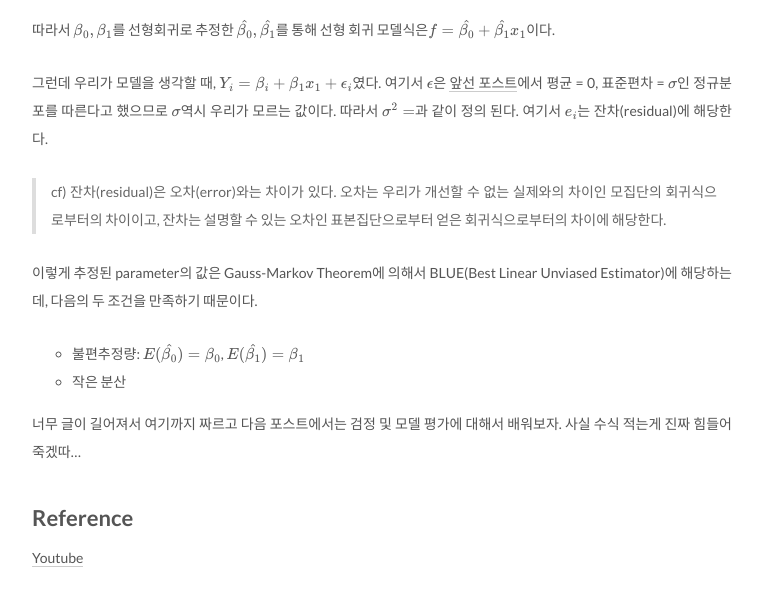
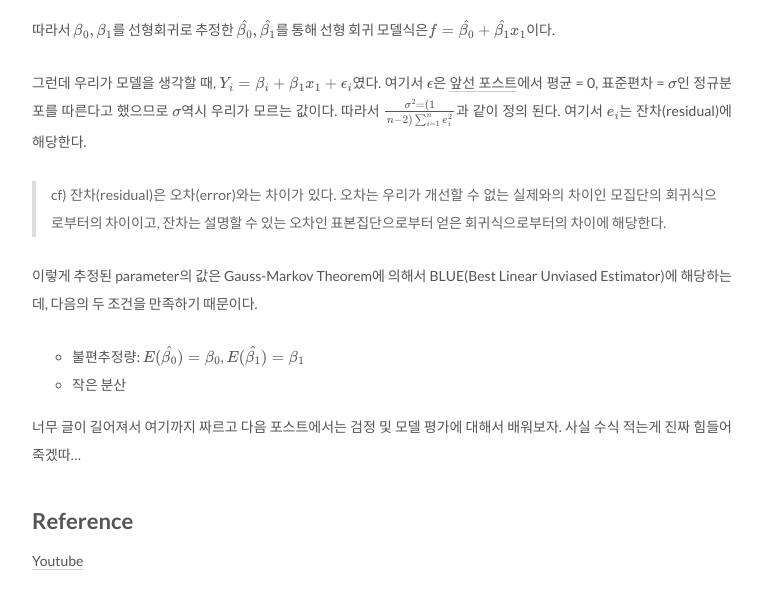
Before and after one commit to silverstar0727/silverstar0727.github.io, a Jekyll site: the page built from _posts/ml basic/2021-01-03-선형회귀모델(1).md, in a window 1280 px wide, cut to the strip 1477-2070 px from the top of the page. Shown: the whole strip, without its empty margins (258-1021 px from the left). Built offline with Jekyll 4.4.1, drawn with Linux system fonts in a browser that asks for light colours; formulas are drawn with MathJax 3; comment, search, counter and statistics services are not loaded.

Commit message:
Update 2021-01-03-선형회귀모델(1).md

```diff
--- a/_posts/ml basic/2021-01-03-선형회귀모델(1).md
+++ b/_posts/ml basic/2021-01-03-선형회귀모델(1).md
@@ -47,7 +47,7 @@ $$\hat{\beta_{1}} = \sum_{i}{(x_{i} - \hat{x}) (Y_{i} - \hat{Y_{i}})  \over  (x_
 
 따라서 $\beta_{0}, \beta_{1}$를 선형회귀로 추정한 $\hat{\beta_{0}}, \hat{\beta_{1}}$를 통해 선형 회귀 모델식은$f = \hat{\beta_{0}} + \hat{\beta_{1}}x_{1}$이다.
 
-그런데 우리가 모델을 생각할 때, $Y_{i} = \beta_{i} + \beta_{1}x_{1} + \epsilon_{i}$였다. 여기서 $\epsilon$은 [앞선 포스트]()에서 평균 = 0, 표준편차 = $\sigma$인 정규분포를 따른다고 했으므로 $\sigma$역시 우리가 모르는 값이다. 따라서 $\sigma^2 = $과 같이 정의 된다. 여기서 $e_{i}$는 잔차(residual)에 해당한다.
+그런데 우리가 모델을 생각할 때, $Y_{i} = \beta_{i} + \beta_{1}x_{1} + \epsilon_{i}$였다. 여기서 $\epsilon$은 [앞선 포스트]()에서 평균 = 0, 표준편차 = $\sigma$인 정규분포를 따른다고 했으므로 $\sigma$역시 우리가 모르는 값이다. 따라서 $\sigma^2 = (1 \over {n-2})\sum_{i=1}^n{e_{i}^2}$과 같이 정의 된다. 여기서 $e_{i}$는 잔차(residual)에 해당한다.
 
 > cf) 잔차(residual)은 오차(error)와는 차이가 있다. 오차는 우리가 개선할 수 없는 실제와의 차이인 모집단의 회귀식으로부터의 차이이고, 잔차는 설명할 수 있는 오차인 표본집단으로부터 얻은 회귀식으로부터의 차이에 해당한다.
 
```
